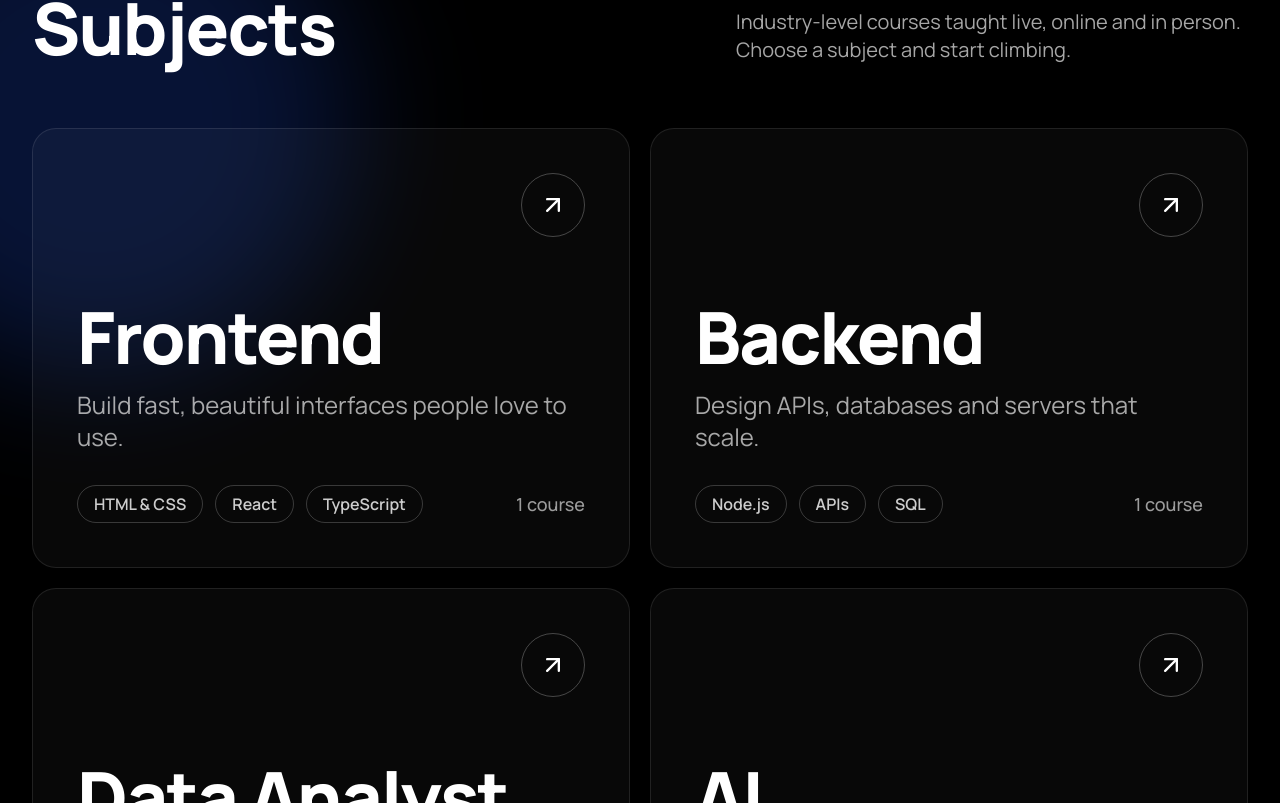
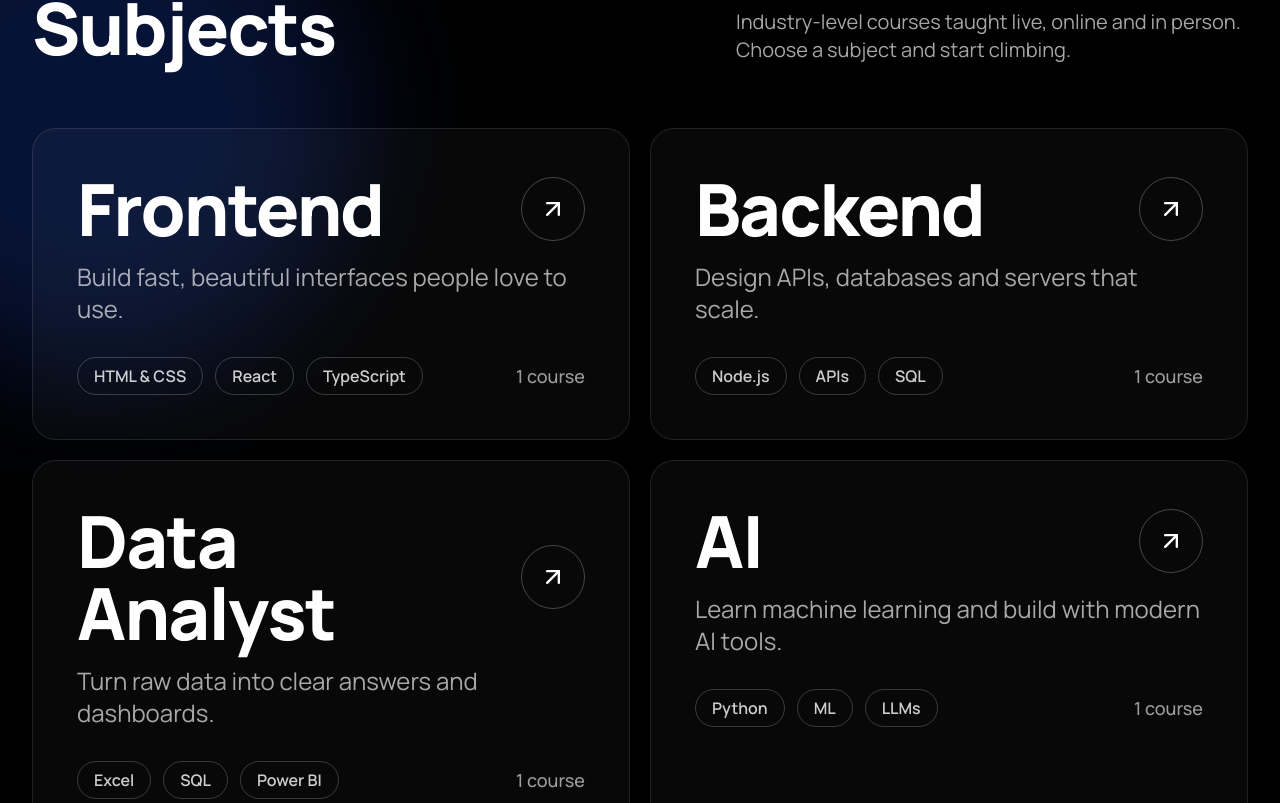
Before and after one commit to Aman-0402/SkillMaster, a React (Vite) app: page / in a window 1280 px wide. Shown: the part 857-1660 px from the top of the page. Built offline with nearby package versions, Linux system fonts and the light colour scheme.

Commit message:
Subjects cards: remove empty top space

```diff
--- a/src/components/subjects.tsx
+++ b/src/components/subjects.tsx
@@ -74,20 +74,19 @@ export default function Subjects() {
               <Link
                 href={to}
                 onMouseMove={trackGlow}
-                className="group relative flex h-full min-h-[26rem] flex-col justify-between overflow-hidden rounded-3xl border border-white/10 bg-white/[0.03] p-8 transition-colors duration-300 hover:border-brand-400/60 focus-visible:outline focus-visible:outline-2 focus-visible:outline-offset-2 focus-visible:outline-brand-400 sm:p-11"
+                className="group relative flex h-full flex-col justify-between overflow-hidden rounded-3xl border border-white/10 bg-white/[0.03] p-8 transition-colors duration-300 hover:border-brand-400/60 focus-visible:outline focus-visible:outline-2 focus-visible:outline-offset-2 focus-visible:outline-brand-400 sm:p-11"
               >
                 <span
                   aria-hidden
                   className="pointer-events-none absolute inset-0 opacity-0 transition-opacity duration-300 [background:radial-gradient(420px_circle_at_var(--mx,50%)_var(--my,50%),rgb(57_101_227/0.28),transparent_60%)] group-hover:opacity-100"
                 />
-                <div className="relative flex items-center justify-end">
-                  <span className="flex size-14 items-center justify-center rounded-full border border-white/25 text-white transition-all duration-300 group-hover:border-white group-hover:bg-white group-hover:text-black sm:size-16">
-                    <ArrowUpRight className="size-7 transition-transform duration-300 group-hover:translate-x-0.5 group-hover:-translate-y-0.5" aria-hidden />
-                  </span>
-                </div>
-
-                <div className="relative mt-16">
-                  <h3 className="text-5xl font-extrabold tracking-tight sm:text-7xl">{title}</h3>
+                <div className="relative">
+                  <div className="flex items-center justify-between gap-4">
+                    <h3 className="text-5xl font-extrabold tracking-tight sm:text-7xl">{title}</h3>
+                    <span className="flex size-14 items-center justify-center rounded-full border border-white/25 text-white transition-all duration-300 group-hover:border-white group-hover:bg-white group-hover:text-black sm:size-16">
+                      <ArrowUpRight className="size-7 transition-transform duration-300 group-hover:translate-x-0.5 group-hover:-translate-y-0.5" aria-hidden />
+                    </span>
+                  </div>
                   <p className="mt-4 max-w-lg text-xl leading-snug text-white/65 sm:text-2xl">{desc}</p>
                   <div className="mt-8 flex flex-wrap items-center gap-3">
                     {tags.map((t) => (
```
Also changed, not shown: 1 other file (tests, documents, lock files or other folders).
